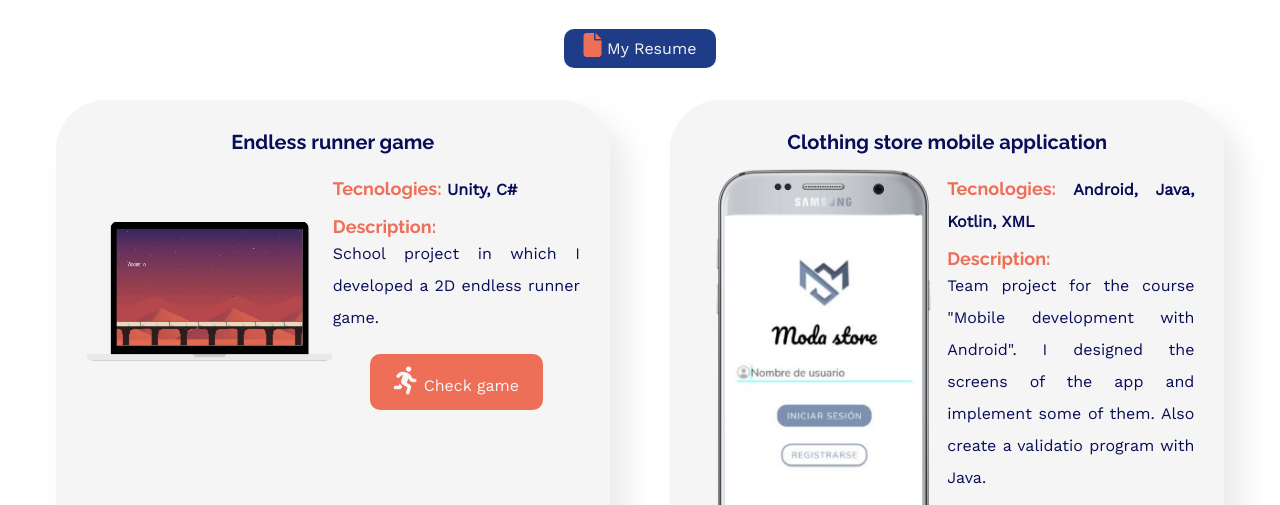
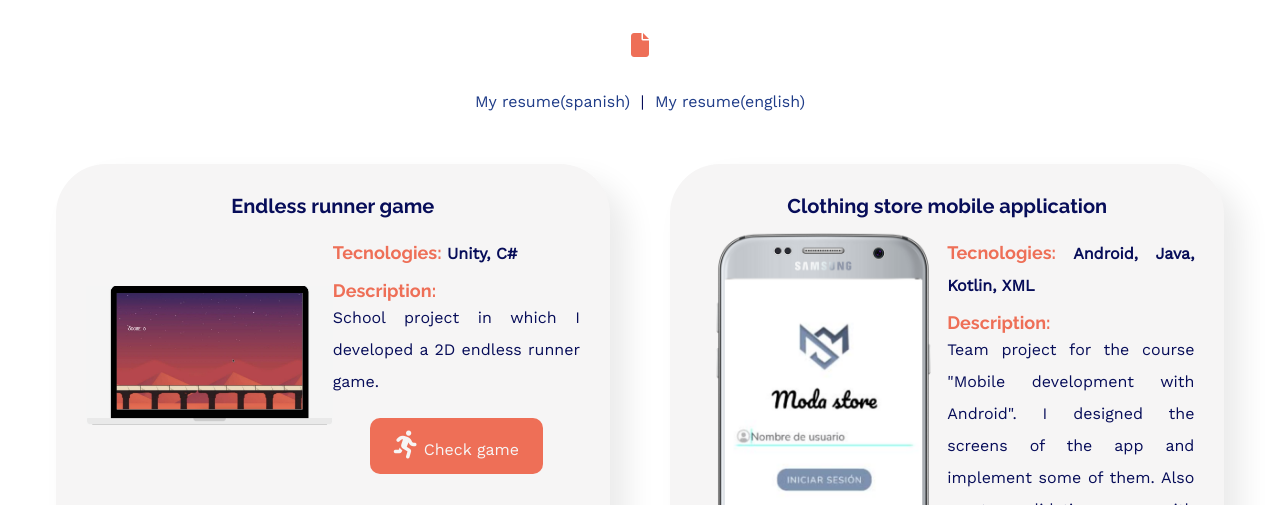
Before and after one commit to marmelendez/portfolio, a plain HTML site: page portfolio.html in a window 1280 px wide. Shown: the part 166-671 px from the top of the page. Drawn offline with nearby package versions, Linux system fonts and the light colour scheme.

Commit message:
Change links to resume style

```diff
--- a/portfolio.html
+++ b/portfolio.html
@@ -40,10 +40,12 @@
 
     <main class="general-section">
         <h1 class="general-section-title" id="title">Portfolio</h1>
-        <div class="download-resume"> <!--START OF RESUME BTN-->
-            <span style="font-size: 24px; color: var(--orange);"> <i class="fas fa-file"></i></span>
-            <a href="pdf/myresume.pdf" target="blank">My Resume</a>
-        </div> <!--END OF RESUME BTN-->
+
+        <span style="font-size: 24px; color: var(--orange);"> <i class="fas fa-file"></i></span>
+        <p class="achievement-section-links">
+            <a href="pdf/myresume.pdf" target="blank">My resume(spanish)</a> |
+            <a href="pdf/myresume.pdf" target="blank">My resume(english)</a>
+        </p>
 
         <section class="work-container"> <!--START OF WORK SECTION-->
 
```
